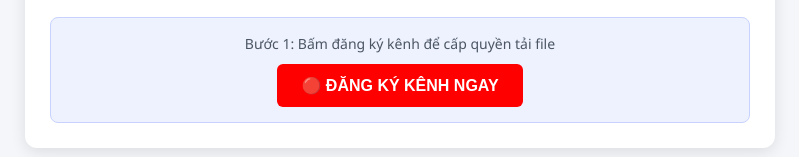
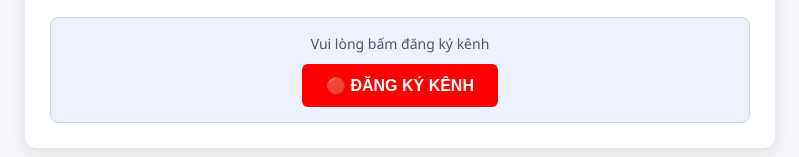
Before and after one commit to dhsonit/File-Youtube-Premiun, a plain HTML site: page index.html in a window 1280 px wide. Shown: the part 575-732 px from the top of the page, without its empty margins (240-1039 px from the left). Drawn offline with Linux system fonts and the light colour scheme.

Commit message:
index.html

```diff
--- a/index.html
+++ b/index.html
@@ -94,7 +94,6 @@
 <body>
 
 <div class="container">
-    <!-- Tiêu đề mới cập nhật -->
     <h2>ĐĂNG KÝ KÊNH ĐỂ ĐƯỢC CẤP QUYỀN TẢI FILE NHÉ</h2>
     <p>Vui lòng bấm nút <b>Đăng ký kênh</b> bên dưới để hệ thống cấp quyền và đếm ngược mở link tải file nhé!</p>
 
@@ -107,11 +106,11 @@
         </iframe>
     </div>
 
-    <!-- NÚT BẤM ĐĂNG KÝ (Bấm mới kích hoạt đếm ngược) -->
+    <!-- NÚT BẤM ĐĂNG KÝ -->
     <div class="timer-box" id="subBox">
-        <p style="margin:0 0 10px 0; font-size:14px; color:#4b5563;">Bước 1: Bấm đăng ký kênh để cấp quyền tải file</p>
+        <p style="margin:0 0 10px 0; font-size:14px; color:#4b5563;">Vui lòng bấm đăng ký kênh</p>
         <button class="btn btn-sub" onclick="startCountdown()">
-            🔴 ĐĂNG KÝ KÊNH NGAY
+            🔴 ĐĂNG KÝ KÊNH
         </button>
     </div>
 
@@ -129,7 +128,7 @@
 
 <script>
     function startCountdown() {
-        // 1. Mở link đăng ký kênh ra tab mới (có bảng xác nhận Sub)
+        // 1. Mở link đăng ký kênh ra tab mới
         window.open('https://www.youtube.com/@dhsonit?sub_confirmation=1', '_blank');
 
         // 2. Ẩn nút đăng ký
```
